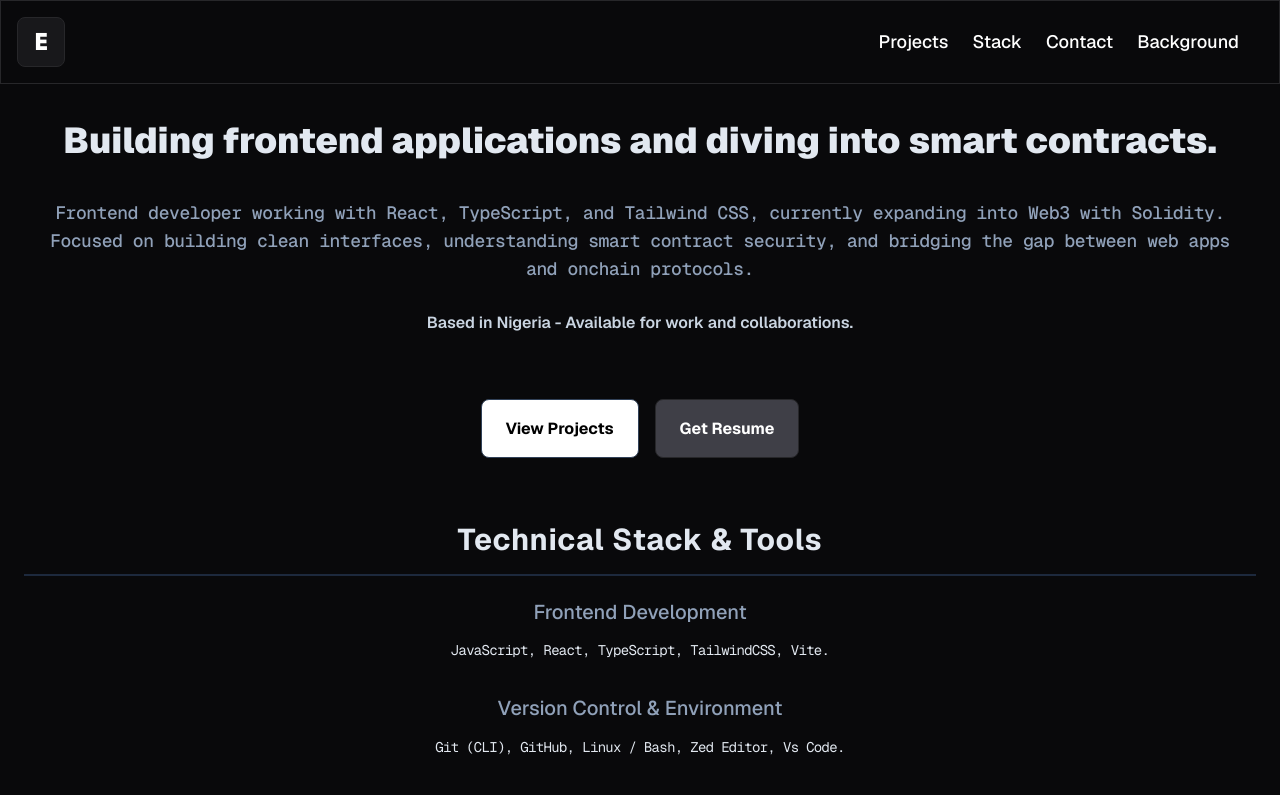
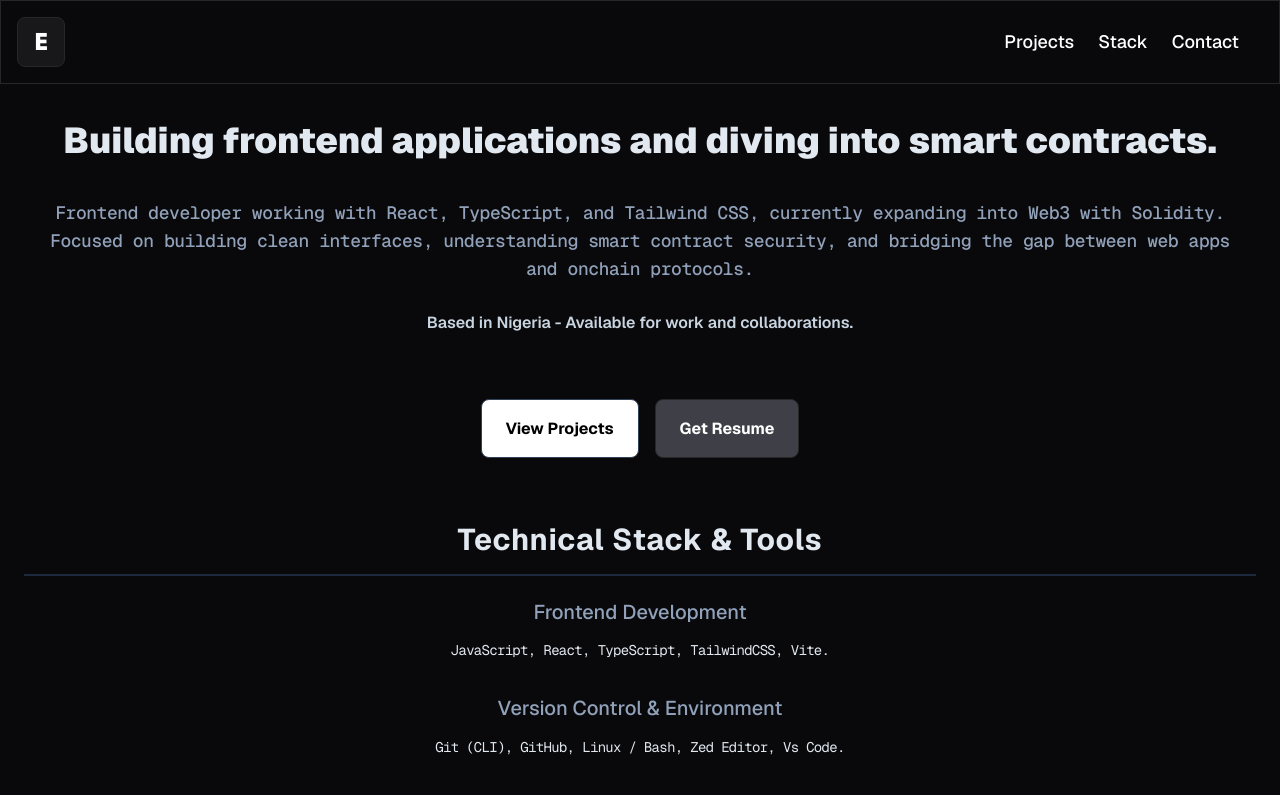
Before and after one commit to Emmanuelsomto/DecentralDrifter, a React (Vite) app: page / in a window 1280 px wide. Shown: the top 795 px of the page. Built offline with nearby package versions, Linux system fonts and the light colour scheme.

Commit message:
refactor(navbar): remove Background link and update layout

```diff
--- a/src/components/Navbar.tsx
+++ b/src/components/Navbar.tsx
@@ -11,7 +11,6 @@ const navLinks: navLink[] = [
   { name: "Projects", href: "#projects" },
   { name: "Stack", href: "#stack" },
   { name: "Contact", href: "#contact" },
-  { name: "Background", href: "#background" },
 ];
 export default function Navbar() {
   const [isOpen, setIsOpen] = useState(false);
```
Also changed, not shown: 1 other file (tests, documents, lock files or other folders).
